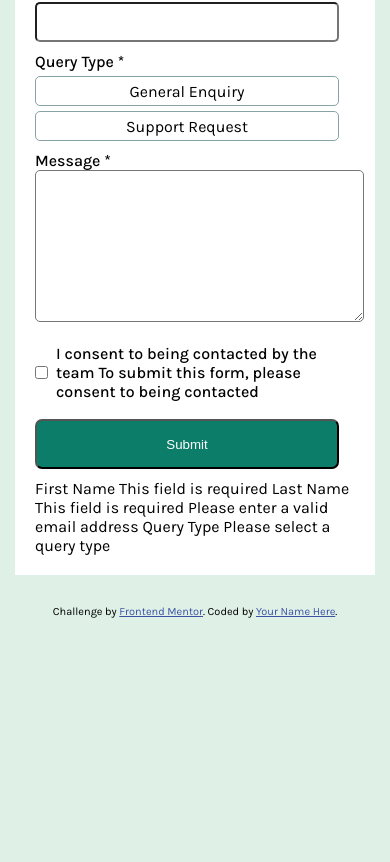
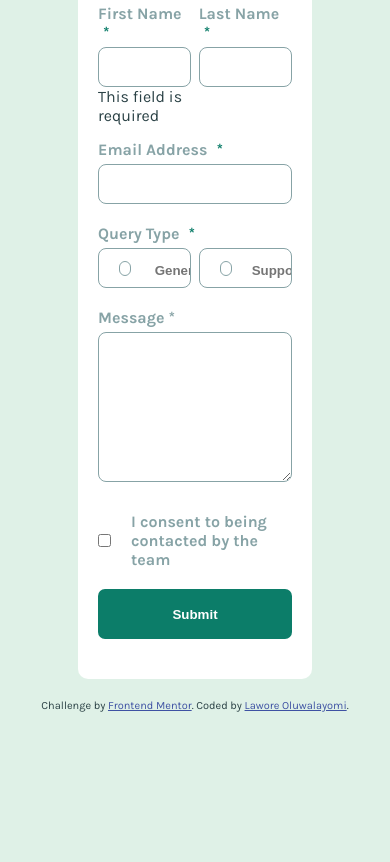
Before and after one commit to Layomi1/contact-form-main, a plain HTML site: page index.html in a window 390 px wide. Shown: the part 218-1080 px from the top of the page. Before the commit the page ends 851 px from the top, so only its background shows below. Drawn offline with Linux system fonts and the light colour scheme.

Commit message:
responsive mplmented

```diff
--- a/css/style.css
+++ b/css/style.css
@@ -12,7 +12,7 @@
     /* primary */
     --green-lighter: hsl(148, 38%, 91%);
     --green-medium: hsl(169, 82%, 27%);
-    --ed: hsl(0, 66%, 54%);
+    --red: hsl(0, 66%, 54%);
 
     /* Neutral */
 
@@ -26,102 +26,228 @@ body{
     background-color: var(--green-lighter);
     display: flex;
     flex-direction: column;
+    align-items: center;
     justify-content: center;
-    padding: 15px;
+    margin: 150px 0;
     font-family: 'Karla', sans-serif;
     font-size: 16px;
+    color: var(--grey-darker);
 }
 
 .card{
-    width: 100%;
+    width: 60%;
     background-color: var(--white);
-    height:100% ;
+    height:95% ;
     padding: 20px ;
-    margin-bottom: 30px;
-
+    margin-bottom: 20px;
+    border-radius: 10px;
 }
 
+ header h2 {
+    margin-bottom: 20px;
+    font-size: clamp(1.5rem, 7vw, 3rem) ;
+ }
+ form {
+    width: 100%;
+ }
 form > div {
-    margin-bottom: 10px;
+    margin-bottom: 20px;
+}
+
+form .info, .query-inputs {
+     display: flex;
+     width: 100%;
+     margin-bottom: 15px;
+     gap: 3.8%;
+}
+
+form .info .names,.query-options {
+    width: 49.2%;
 }
 
 label {
-    margin: 8px 0;
     font-weight: 500;
+    text-transform: capitalize;
+    color: var(--grey-medium);
+    font-weight: bold;
+}
+
+label span{
+    color: var(--green-medium);
+    margin-left: 5px;
 }
 
 input[type='text']{
-    width: 95%;
+    width: 100%;
     height: 40px;
-    border-radius: 5px;
+    border-radius: 8px;
     outline: none;
-
+    margin-top: 5px;
+    color: var(--grey-medium);
+    border: 1px solid var(--grey-medium);
+    padding-left: 20px;
 }
 
-.query{
+.query-options{
     border: 1px solid var(--grey-medium);
-    width: 95%;
-    height: 30px;
+    height: 40px;
     display: flex;
     align-items: center;
     justify-content: center;
-    gap: 10px;
     margin-top: 5px;
-    border-radius: 5px;
-
+    border-radius: 8px;
+    padding-left: 20px;
+    background-color: transparent;
 }
 
-.query span::before{
-    content: "";
-    width: 60px;
-    height: 60px;
+input.error, textarea.error {
+    border: 1px solid var(--red) ;
+}
+
+.query-options:focus, .query-options:active {
+    background-color: var(--green-lighter);
+}
+
+span.circle{
+    width: 15px;
+    height: 15px;
     border-radius: 50px;
-    background-color: brown;
+    border: 1px solid var(--grey-medium) ;
+}
+
+.query-options svg.radio {
+    display: none;
+}
+
+.query-options input{
+    border: none;
+    font-weight: bold;
+    color: var(--grey-medium);
+    background-color: transparent;
+}
+
+form .message{
+    display: flex;
+    flex-direction: column;
 }
 
 textarea{
-    border-radius: 5px;
+    border-radius: 8px;
     outline: none;
+    margin-top: 5px;
+    border: 1px solid var(--grey-medium);
+    padding: 10px 20px;
+    font-family:inherit;
+    height: 150px;
 }
 
 .terms{
     display: flex;
     align-items: center;
-    gap: 8px;
+    gap: 20px;
+    padding-right: 20px;
+    margin: 30px 0px 10px 0px;
 }
 
-article{
+input[type='checkbox'] {
+    accent-color: var(--green-medium);
+    color: var(--white);
+}
+
+.terms label {
+    text-transform: initial;
+}
+
+article.confirm{
     display: none;
     background-color: var(--grey-darker);
     color: var(--white);
-    width: 90%;
+    width: 35%;
     height: 120px;
     position: absolute;
-    top: 15px;
-    left: 5%;
-    padding: 15px 10px;
+    top: 35px;
+    left: 35%;
+    padding:  30px;
     border-radius: 8px;
-
 }
 
-article h2{
+article.confirm h2{
     display: flex;
     align-items: center;
-    gap: 5px;
+    gap: 15px;
     margin-bottom: 10px;
 }
 
-button {
-
-    /* display: flex;
-    align-items: center;
-    justify-content: center; */
-    width:95%;
+button{
+    width:100%;
     height: 50px;
     background-color: var(--green-medium);
     color: var(--white);
     border-radius: 7px;
+    border: none;
+    font-weight: bold;
+}
+button:focus, button:active{
+    background-color: var(--green-medium);
 }
 
-.attribution { font-size: 11px; text-align: center; }
-.attribution a { color: hsl(228, 45%, 44%); }
+button:hover {
+    background-color: var(--grey-darker);
+}
+
+#error {
+    margin-top: 5px;
+    color: var(--red);
+    display: none;
+
+}
+
+.attribution {
+    font-size: 11px;
+    text-align: center;
+    padding: 0 20px;
+}
+
+.attribution a {
+     color: hsl(228, 45%, 44%);
+}
+
+@media screen and (max-width: 376px) {
+   body {
+    padding: 15px ;
+   }
+
+    .card{
+        width: 100%;
+
+    }
+
+    form .info, .query{
+        flex-direction: column;
+        gap: 15px;
+    }
+
+    form .info .names,  .query-options {
+        width: 100%;
+    }
+
+    .query-inputs {
+        flex-direction: column;
+        gap: 8px;
+    }
+
+    article.confirm{
+        /* display: none; */
+        background-color: var(--grey-darker);
+        color: var(--white);
+        width: 90%;
+        height: 120px;
+        position: absolute;
+        top: 15px;
+        left: 5%;
+        padding: 15px 10px;
+        border-radius: 8px;
+
+    }
+
+}
--- a/index.html
+++ b/index.html
@@ -14,57 +14,71 @@
 </head>
 <body>
   <main class="card">
-    <h2> Contact Us</h2>
-     <form action="">
+    <header> <h2> Contact Us</h2></header>
+
+     <form action="#" method="post">
+      <article class="info">
+        <div class="names">
+          <label for="firstname">first Name <span>*</span></label>
+          <input type="text" name="firstname" id="firstName" required >
+          <div id=" first error"> This field is required</div>
+        </div>
+
+        <div class="names">
+          <label for="Lastname">Last Name <span>*</span></label>
+          <input type="text" name="Lastname" id="lastName" required autocomplete="off">
+          <div id="error"> This field is required</div>
+        </div>
+      </article>
+
       <div>
-        <label for="firstbame">first Name *</label>
-        <input type="text" name="firstbame" id="" required>
+        <label for="email">Email Address <span>*</span></label>
+        <input  type="text" name="email" id="email" required autocomplete="off">
+        <div id="error"> Please enter a valid email address</div>
       </div>
 
 
-      <div>
-        <label for="Lastname">Last Name*</label>
-        <input type="text" name="Lastname" id="" required>
+      <div class="query">
+        <label for="query">Query Type <span>*</span></label>
+        <div class="query-inputs">
+          <div class="query-options">
+            <span class="circle"></span>
+            <svg class="radio" xmlns="http://www.w3.org/2000/svg" width="20" height="21" fill="none" viewBox="0 0 20 21"><path fill="#0C7D69" d="M10 .75a9.75 9.75 0 1 0 9.75 9.75A9.76 9.76 0 0 0 10 .75Zm0 18a8.25 8.25 0 1 1 8.25-8.25A8.26 8.26 0 0 1 10 18.75Zm5.25-8.25a5.25 5.25 0 1 1-10.499 0 5.25 5.25 0 0 1 10.499 0Z"/></svg>
+            <input type="text" name="support" id="enquiry" placeholder=" General Enquiry">
+          </div>
+          <div class="query-options" >
+            <span class="circle"></span>
+            <svg  class="radio"  xmlns="http://www.w3.org/2000/svg" width="20" height="21" fill="none" viewBox="0 0 20 21"><path fill="#0C7D69" d="M10 .75a9.75 9.75 0 1 0 9.75 9.75A9.76 9.76 0 0 0 10 .75Zm0 18a8.25 8.25 0 1 1 8.25-8.25A8.26 8.26 0 0 1 10 18.75Zm5.25-8.25a5.25 5.25 0 1 1-10.499 0 5.25 5.25 0 0 1 10.499 0Z"/></svg>
+           <input type="text" name="support" id="support" placeholder="Support Request">
+          </div>
+        </div>
+        <div id="error"> Please select a query type</div>
       </div>
 
 
+      <div class="message">
+        <label for="message">Message *</label>
+        <textarea name="message" id="mess" required autocomplete="off"></textarea>
+        <div id="error"> This field is required</div>
+      </div>
+
       <div>
-        <label for="email">Email Address *</label>
-        <input type="text" name="email" id="" required>
+        <div class="terms">
+          <input type="checkbox" name="checkbox" id="check">
+          <label for="boxcheck">I consent to being contacted by the team
+           </label>
+        </div>
+        <div id="error"> To submit this form,please consent to being contacted</div>
       </div>
 
 
-      <div>
-        <label for="query">Query Type *</label>
-        <div class="query">
-         <!-- <div class="circle"></div> -->
-          <span> General Enquiry</span>
-        </div>
-        <div class="query" >
-         <!-- <div class="circle"> </div> -->
-          <span> Support Request</span>
-        </div>
-      </div>
-
-
-      <div>
-        <label for="message">Message *</label>
-        <textarea name="message" id="" rows="10" cols="39" required></textarea>
-      </div>
-
-      <div class="terms">
-        <input type="checkbox" name="" id="">
-        <label for="">I consent to being contacted by the team
-          To submit this form, please consent to being contacted</label>
-      </div>
-
       <div class="btn">
-        <button type="submit">Submit</button>
+        <button type="submit" id="submit">Submit</button>
       </div>
 
      </form>
 
-     <article>
+     <article class="confirm">
       <h2>
          <span>
         <svg xmlns="http://www.w3.org/2000/svg" width="20" height="21" fill="none" viewBox="0 0 20 21"><path fill="#fff" d="M14.28 7.72a.748.748 0 0 1 0 1.06l-5.25 5.25a.748.748 0 0 1-1.06 0l-2.25-2.25a.75.75 0 1 1 1.06-1.06l1.72 1.72 4.72-4.72a.75.75 0 0 1 1.06 0Zm5.47 2.78A9.75 9.75 0 1 1 10 .75a9.76 9.76 0 0 1 9.75 9.75Zm-1.5 0A8.25 8.25 0 1 0 10 18.75a8.26 8.26 0 0 0 8.25-8.25Z"/></svg>
@@ -72,41 +86,14 @@
       Message Sent!
     </h2>
       <p>Thanks for completing the form. We'll be in touch soon!</p>
-
-
-
-
-
      </article>
-
-    First Name
-    This field is required
-
-    Last Name
-    This field is required
-
-
-    Please enter a valid email address
-
-
-    Query Type
-
-    Please select a query type
-
-
-
-
-
-
-
-
-
   </main>
-
 
   <div class="attribution">
     Challenge by <a href="https://www.frontendmentor.io?ref=challenge">Frontend Mentor</a>.
-    Coded by <a href="#">Your Name Here</a>.
+    Coded by <a href="#">Lawore Oluwalayomi</a>.
   </div>
+
+  <script src="index.js"></script>
 </body>
 </html>
--- /dev/null
+++ b/index.js
@@ -0,0 +1,18 @@
+let error = document.getElementById('error');
+let mess = document.getElementById('mess');
+let firstName = document.getElementById('firstName');
+let lastName= document.getElementById('lastName');
+let enquiry= document.getElementById('enquiry');
+let support= document.getElementById('support');
+let form= document.getElementsByTagName('form');
+let confirm = document.getElementsByClassName('confirm')
+console.log(form);
+
+
+function sendEmail(){
+    form.addEventListener( 'submit', (e) => {
+        e.preventDefault();
+        confirm.style.display='block'
+     })
+     sendEmail()
+}
```
